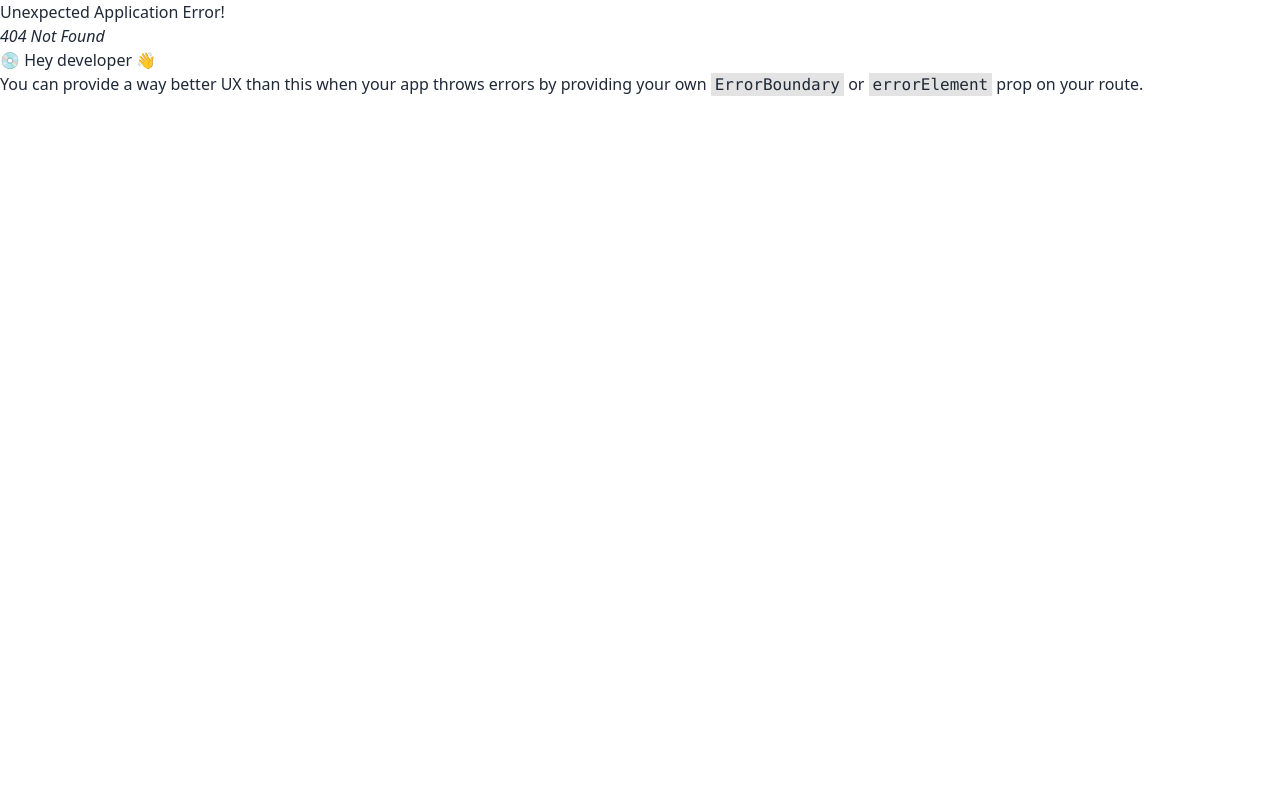
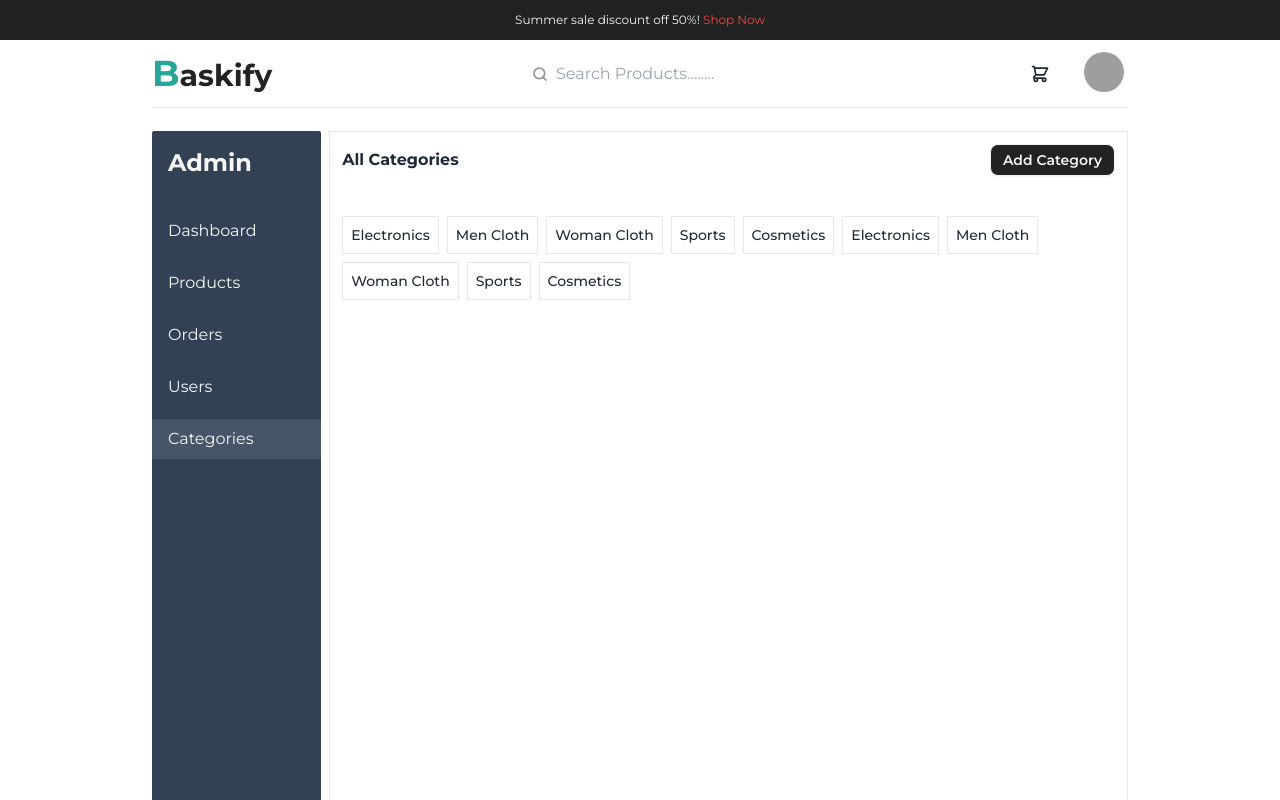
Before and after one commit to Sawon-52/Baskify-E-Commerce-platform, a React (Vite) app in the folder Frontend/: page /admin/Categorylist in a window 1280 px wide. Before the commit this address had no page. Shown: the top 800 px of the page. Built offline with nearby package versions, Linux system fonts and the light colour scheme; sample sign-in values are in the browser's storage; grey boxes are pictures that could not be loaded.

Commit message:
create Admin panel

```diff
--- /dev/null
+++ b/Frontend/src/Components/AdminSidebar.jsx
@@ -0,0 +1,28 @@
+import React from "react";
+import { NavLink } from "react-router-dom";
+
+const AdminSidebar = () => {
+  const links = [
+    { name: "Dashboard", path: "/admin/dashboard" },
+    { name: "Products", path: "/admin/productlist" },
+    { name: "Orders", path: "/admin/orderlist" },
+    { name: "Users", path: "/admin/userlist" },
+    { name: "Categories", path: "/admin/Categorylist" },
+  ];
+  return (
+    <>
+      <div className=" w-full md:w-52 bg-slate-700 text-white min-h-max rounded-sm">
+        <h1 className="text-2xl font-bold p-4">Admin</h1>
+        <nav className="mt-4 space-y-3">
+          {links.map((link) => (
+            <NavLink key={link.name} to={link.path} className={({ isActive }) => `block px-4 py-2 rounded-none ${isActive ? "bg-slate-600" : "hover:bg-slate-600"}`}>
+              {link.name}
+            </NavLink>
+          ))}
+        </nav>
+      </div>
+    </>
+  );
+};
+
+export default AdminSidebar;
--- a/Frontend/src/Components/Header.jsx
+++ b/Frontend/src/Components/Header.jsx
@@ -86,19 +86,8 @@ const Header = () => {
                 {userInfo.isAdmin && (
                   <ul>
                     <li>
-                      <Link to={"/admin/productlist"} className="justify-between">
-                        Products
-                      </Link>
-                    </li>
-                    <li>
-                      <Link to={"/admin/userlist"} className="justify-between">
-                        Users
-                      </Link>
-                    </li>
-
-                    <li onClick={handleFetchOrder}>
-                      <Link to={"/admin/orderlist"} className="justify-between">
-                        Orders
+                      <Link to={"/admin/dashboard"} className="justify-between">
+                        Dashboard
                       </Link>
                     </li>
                   </ul>
--- a/Frontend/src/Components/Loader.jsx
+++ b/Frontend/src/Components/Loader.jsx
@@ -2,7 +2,7 @@ import React from "react";
 
 const Loader = () => {
   return (
-    <div className="flex justify-center items-center min-h-screen">
+    <div className="flex justify-center items-center min-h-96">
       <span className="loading loading-spinner loading-lg"></span>
     </div>
   );
--- /dev/null
+++ b/Frontend/src/Components/MetricCard.jsx
@@ -0,0 +1,16 @@
+import React from "react";
+
+const MetricCard = ({ icon, title, value, growth }) => {
+  return (
+    <div className=" p-2 rounded-md shadow-md flex flex-col items-center space-x-4">
+      <div className="text-3xl">{icon}</div>
+      <div>
+        <h3 className="text-lg font-bold">{title}</h3>
+        <p className="text-2xl">{value}</p>
+        <p className={`text-sm ${growth > 0 ? "text-green-500" : "text-red-500"}`}>{growth > 0 ? `+${growth}%` : `${growth}%`}</p>
+      </div>
+    </div>
+  );
+};
+
+export default MetricCard;
--- /dev/null
+++ b/Frontend/src/Components/Modal.jsx
@@ -0,0 +1,15 @@
+import React from "react";
+
+const Modal = ({ isOpen, onClose, children }) => {
+  if (!isOpen) return null;
+  return (
+    <div className="fixed inset-0 bg-gray-800 bg-opacity-50 flex items-center justify-center z-50">
+      <div className="bg-white rounded-lg shadow-lg p-6 w-11/12 max-w-md">
+
+        {children}
+      </div>
+    </div>
+  );
+};
+
+export default Modal;
--- a/Frontend/src/main.jsx
+++ b/Frontend/src/main.jsx
@@ -23,6 +23,9 @@ import ProductEditPage from "./pages/admin/ProductEditPage.jsx";
 import UserListPage from "./pages/admin/UserListPage.jsx";
 import UserEditPage from "./pages/admin/userEditPage.jsx";
 import { HelmetProvider } from "react-helmet-async";
+import AdminLayout from "./pages/admin/AdminLayout.jsx";
+import AdminDashboard from "./pages/admin/AdminDashboard.jsx";
+import CategorylistPage from "./pages/admin/CategorylistPage.jsx";
 
 const router = createBrowserRouter(
   createRoutesFromElements(
@@ -45,6 +48,9 @@ const router = createBrowserRouter(
       </Route>
 
       <Route path="" element={<AdminRoute />}>
+        <Route path="admin" element={<AdminLayout />}>
+          <Route path="/admin/dashboard" element={<AdminDashboard />} />
+
           <Route path="/admin/orderlist" element={<OrderListPage />} />
           <Route path="/admin/productlist" element={<ProductListPage />} />
           <Route path="/admin/productlist/search/:keyword" element={<ProductListPage />} />
@@ -53,6 +59,8 @@ const router = createBrowserRouter(
           <Route path="/admin/product/:productId/edit" element={<ProductEditPage />} />
           <Route path="/admin/user/:userId/edit" element={<UserEditPage />} />
           <Route path="/admin/userlist" element={<UserListPage />} />
+          <Route path="/admin/Categorylist" element={<CategorylistPage />} />
+        </Route>
       </Route>
     </Route>,
   ),
--- /dev/null
+++ b/Frontend/src/pages/admin/AdminDashboard.jsx
@@ -0,0 +1,22 @@
+import React from "react";
+import MetricCard from "../../Components/MetricCard";
+
+const AdminDashboard = () => {
+  const metrics = [
+    { icon: "👤", title: "Total Users", value: "3,456", growth: -0.95 },
+    { icon: "📦", title: "Total Products", value: "2,450", growth: 2.59 },
+    { icon: "🛒", title: "Total Order", value: "$45.2K", growth: 4.35 },
+  ];
+  return (
+    <div className="p-6">
+      <h1 className="text-xl font-bold mb-6">Dashboard</h1>
+      <div className="grid grid-cols-1 md:grid-cols-2 lg:grid-cols-3 gap-4 mb-6">
+        {metrics.map((metric) => (
+          <MetricCard key={metric.title} {...metric} />
+        ))}
+      </div>
+    </div>
+  );
+};
+
+export default AdminDashboard;
--- /dev/null
+++ b/Frontend/src/pages/admin/AdminLayout.jsx
@@ -0,0 +1,18 @@
+import React from "react";
+import AdminSidebar from "../../Components/AdminSidebar";
+import { Outlet } from "react-router-dom";
+
+const AdminLayout = () => {
+  return (
+    <>
+      <section className="flex flex-col md:flex-row justify-between gap-2 min-h-max md:min-h-screen rounded-md ">
+        <AdminSidebar />
+        <div className="border min-h-max  md:min-h-full w-full p-3 overflow-x-auto">
+          <Outlet />
+        </div>
+      </section>
+    </>
+  );
+};
+
+export default AdminLayout;
--- /dev/null
+++ b/Frontend/src/pages/admin/CategorylistPage.jsx
@@ -0,0 +1,70 @@
+import React, { useState } from "react";
+import { Link } from "react-router-dom";
+import Modal from "../../Components/Modal";
+import { RxCross2 } from "react-icons/rx";
+const CategorylistPage = () => {
+  const [isModalOpen, setModalOpen] = useState(false);
+  const [category, setCategory] = useState("");
+
+  const [categories, setCategories] = useState([{ name: "Electronics" }, { name: "Men Cloth" }, { name: "Woman Cloth" }, { name: "Sports" }, { name: "Cosmetics" }, { name: "Electronics" }, { name: "Men Cloth" }, { name: "Woman Cloth" }, { name: "Sports" }, { name: "Cosmetics" }]);
+
+  const handleAddCategory = (e) => {
+    e.preventDefault();
+    setModalOpen(false);
+    const newCategory = { name: category };
+    console.log(newCategory);
+    setCategories((preCategory) => [...preCategory, newCategory]);
+  };
+  return (
+    <>
+      <div>
+        <div className="flex justify-between items-center mb-10">
+          <div>
+            <h2 className="text-base font-bold">All Categories </h2>
+          </div>
+          <div>
+            <button className="btn btn-sm bg-primary text-white hover:bg-mintGreen" onClick={() => setModalOpen(true)}>
+              Add Category
+            </button>
+          </div>
+        </div>
+
+        <div className="flex  flex-wrap gap-2">
+          {categories.map((category, index) => (
+            <Link key={index} className="border p-2 text-sm font-medium">
+              {category.name}
+            </Link>
+          ))}
+        </div>
+      </div>
+
+      {/* modal for add category  */}
+      <Modal isOpen={isModalOpen}>
+        <div className="flex justify-between mb-4">
+          <h2 className="text-xl font-bold ">Add Category</h2>
+          <button className="text-xl text-bold" onClick={() => setModalOpen(false)}>
+            <RxCross2 />
+          </button>
+        </div>
+
+        <div className="card  w-full max-w-sm shrink-0">
+          <form className="card-body">
+            <div className="form-control">
+              <label className="label">
+                <span className="label-text font-semibold">Category Name</span>
+              </label>
+              <input type="text" placeholder="Category Name" value={category} onChange={(e) => setCategory(e.target.value)} className="input input-bordered" required />
+            </div>
+            <div className="form-control mt-6">
+              <button className="btn  text-white bg-primary hover:bg-mintGreen" onClick={handleAddCategory}>
+                Add
+              </button>
+            </div>
+          </form>
+        </div>
+      </Modal>
+    </>
+  );
+};
+
+export default CategorylistPage;
--- a/Frontend/src/pages/admin/ProductEditPage.jsx
+++ b/Frontend/src/pages/admin/ProductEditPage.jsx
@@ -3,7 +3,6 @@ import { NavLink, useNavigate, useParams } from "react-router-dom";
 import { useDispatch, useSelector } from "react-redux";
 import { fetchProductDetails, clearProductInfo, updateProduct, uploadProductImage } from "../../slices/productsApiSlice";
 import Loader from "../../Components/Loader";
-import { IoIosArrowRoundBack } from "react-icons/io";
 import { toast } from "react-toastify";
 
 const ProductEditPage = () => {
@@ -78,18 +77,13 @@ const ProductEditPage = () => {
 
   return (
     <>
-      <NavLink to={"/admin/productlist"}>
-        <div className="flex items-center text-base gap-1 mb-4">
-          <IoIosArrowRoundBack />
-          <p className="text-sm font-bold">Go Back</p>
-        </div>
-      </NavLink>
       {isLoading ? (
         <Loader />
       ) : (
-        <div className="flex flex-col max-w-sm ">
+        <div>
           <h2 className="text-xl font-bold ">Edit Product</h2>
-          <div className="card w-full max-w-xl">
+          <div className="flex justify-center  ">
+            <div className="card w-full max-w-md">
               <form onSubmit={handleSubmit}>
                 <div className="form-control">
                   <label className="label font-medium">
@@ -143,6 +137,7 @@ const ProductEditPage = () => {
               </form>
             </div>
           </div>
+        </div>
       )}
     </>
   );
--- a/Frontend/src/pages/admin/UserEditPage.jsx
+++ b/Frontend/src/pages/admin/UserEditPage.jsx
@@ -48,18 +48,19 @@ const UserEditPage = () => {
 
   return (
     <>
-      <NavLink to={"/admin/userlist"}>
+      {/* <NavLink to={"/admin/userlist"}>
         <div className="flex items-center text-base gap-1 mb-4">
           <IoIosArrowRoundBack />
           <p className="text-sm font-bold">Go Back</p>
         </div>
-      </NavLink>
+      </NavLink> */}
       {isLoading ? (
         <Loader />
       ) : (
-        <div className="flex flex-col max-w-sm ">
+        <div >
           <h2 className="text-xl font-bold ">Edit User</h2>
-          <div className="card w-full max-w-xl">
+          <div className="flex justify-center ">
+          <div className="card w-full max-w-md  p-3 rounded-md">
             <form onSubmit={handleSubmit}>
               <div className="form-control">
                 <label className="label font-medium">
@@ -86,6 +87,7 @@ const UserEditPage = () => {
             </form>
           </div>
         </div>
+        </div>
       )}
     </>
   );
--- a/Frontend/src/pages/admin/UserListPage.jsx
+++ b/Frontend/src/pages/admin/UserListPage.jsx
@@ -40,7 +40,7 @@ const UserListPage = () => {
         {isLoading ? (
           <Loader />
         ) : (
-          <div className="min-h-screen">
+          <div className="overflow-x-auto">
             <table className="table px-0">
               {/* head */}
               <thead>
```
Also changed, not shown: 1 other file (tests, documents, lock files or other folders). Lines whose indentation alone changed are shown as unchanged.
